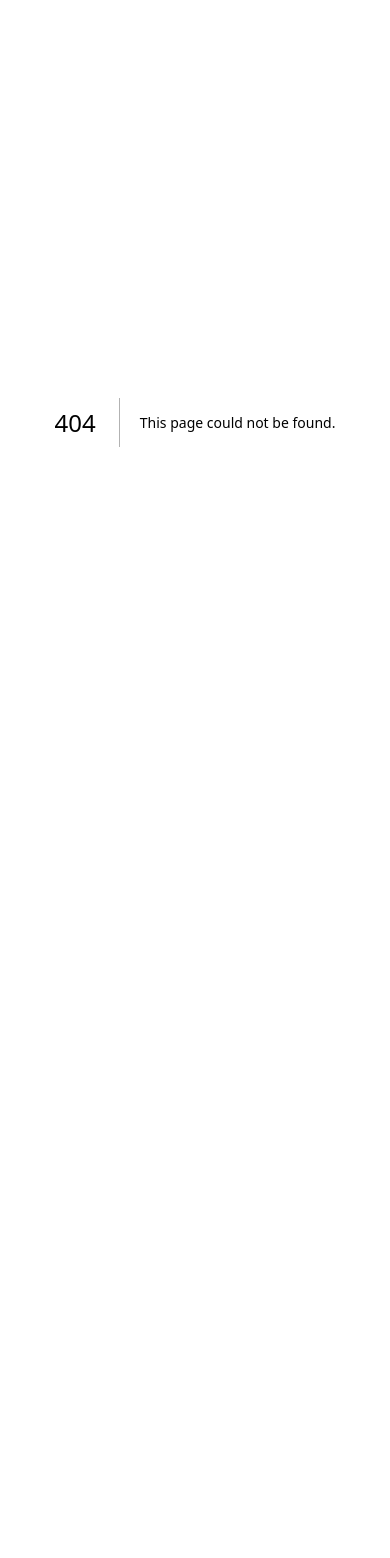
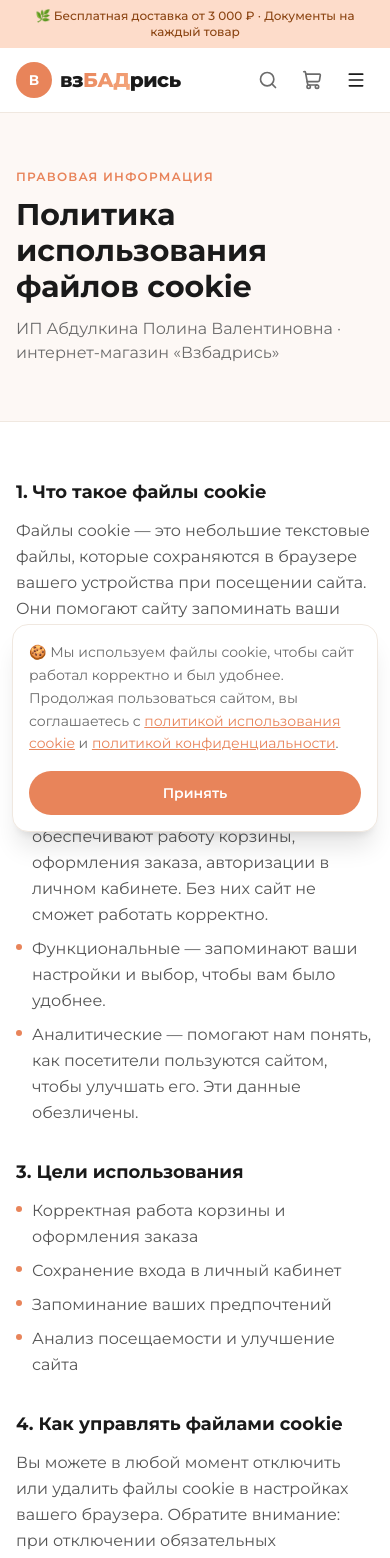
Before and after one commit to kamakaramova/vzbadrys, a Next.js app: page /cookie in a window 390 px wide. Before the commit this address had no page. Shown: the top 1558 px of the page. Before the commit the page ends 844 px from the top, so only its background shows below. Built offline with nearby package versions, Linux system fonts and the light colour scheme.

Commit message:
Ozon acquiring 100%: phone, unified email, cookie policy, payment logos

```diff
--- a/src/app/contacts/page.tsx
+++ b/src/app/contacts/page.tsx
@@ -65,17 +65,21 @@ export default function ContactsPage() {
                 <span className="text-[#aaa] group-hover:text-[#E8845A] transition-colors text-xl">→</span>
               </a>
 
-              {/* Телефон — заглушка, заменить */}
-              <div className="flex items-center gap-5 bg-white border border-[#f0e8e0] rounded-3xl p-6">
+              {/* Телефон */}
+              <a
+                href="tel:+79872970767"
+                className="flex items-center gap-5 bg-white border border-[#f0e8e0] rounded-3xl p-6 hover:shadow-lg hover:-translate-y-0.5 transition-all group"
+              >
                 <div className="w-14 h-14 rounded-2xl bg-[#FDDCCA] flex items-center justify-center text-3xl flex-shrink-0">
                   📞
                 </div>
-                <div>
+                <div className="flex-1">
                   <p className="font-bold text-base">Телефон</p>
-                  <p className="text-[#aaa] text-sm italic">Будет указан позже</p>
+                  <p className="text-[#E8845A] text-sm font-semibold">+7 987 297 07 67</p>
                   <p className="text-xs text-[#aaa] mt-0.5">Пн–Пт, 10:00–19:00 МСК</p>
                 </div>
-              </div>
+                <span className="text-[#aaa] group-hover:text-[#E8845A] transition-colors text-xl">→</span>
+              </a>
 
               {/* Instagram */}
               <div className="flex items-center gap-5 bg-white border border-[#f0e8e0] rounded-3xl p-6">
--- /dev/null
+++ b/src/app/cookie/page.tsx
@@ -0,0 +1,81 @@
+import Header from "@/components/Header";
+import Footer from "@/components/Footer";
+import type { Metadata } from "next";
+
+export const metadata: Metadata = {
+  title: "Политика использования файлов cookie — Взбадрись",
+  description: "Как интернет-магазин Взбадрись использует файлы cookie.",
+};
+
+export default function CookiePage() {
+  const sections = [
+    {
+      title: "1. Что такое файлы cookie",
+      text: "Файлы cookie — это небольшие текстовые файлы, которые сохраняются в браузере вашего устройства при посещении сайта. Они помогают сайту запоминать ваши действия и предпочтения (например, содержимое корзины, вход в личный кабинет) в течение определённого времени.",
+    },
+    {
+      title: "2. Какие cookie мы используем",
+      list: [
+        "Технические (обязательные) — обеспечивают работу корзины, оформления заказа, авторизации в личном кабинете. Без них сайт не сможет работать корректно.",
+        "Функциональные — запоминают ваши настройки и выбор, чтобы вам было удобнее.",
+        "Аналитические — помогают нам понять, как посетители пользуются сайтом, чтобы улучшать его. Эти данные обезличены.",
+      ],
+    },
+    {
+      title: "3. Цели использования",
+      list: [
+        "Корректная работа корзины и оформления заказа",
+        "Сохранение входа в личный кабинет",
+        "Запоминание ваших предпочтений",
+        "Анализ посещаемости и улучшение сайта",
+      ],
+    },
+    {
+      title: "4. Как управлять файлами cookie",
+      text: "Вы можете в любой момент отключить или удалить файлы cookie в настройках вашего браузера. Обратите внимание: при отключении обязательных (технических) cookie некоторые функции сайта — корзина, оформление заказа, личный кабинет — могут работать некорректно.",
+    },
+    {
+      title: "5. Согласие",
+      text: "Продолжая использовать сайт после показа уведомления о cookie, вы соглашаетесь с использованием файлов cookie в соответствии с настоящей Политикой. Также рекомендуем ознакомиться с нашей Политикой конфиденциальности.",
+    },
+  ];
+
+  return (
+    <>
+      <Header />
+      <main className="min-h-screen">
+        <section className="bg-[#fdf8f5] border-b border-[#f0e8e0] py-14">
+          <div className="max-w-3xl mx-auto px-4 sm:px-6 lg:px-8">
+            <p className="text-xs font-semibold text-[#E8845A] uppercase tracking-widest mb-3">Правовая информация</p>
+            <h1 className="text-3xl md:text-4xl font-bold mb-3">Политика использования файлов cookie</h1>
+            <p className="text-[#6b6b6b]">ИП Абдулкина Полина Валентиновна · интернет-магазин «Взбадрись»</p>
+          </div>
+        </section>
+
+        <div className="max-w-3xl mx-auto px-4 sm:px-6 lg:px-8 py-14 space-y-8">
+          {sections.map((s, i) => (
+            <div key={i}>
+              <h2 className="text-lg font-bold mb-3">{s.title}</h2>
+              {s.text && <p className="text-[#555] leading-relaxed">{s.text}</p>}
+              {s.list && (
+                <ul className="space-y-2 mt-2">
+                  {s.list.map((item, j) => (
+                    <li key={j} className="flex gap-2.5 text-[#555] leading-relaxed">
+                      <span className="w-1.5 h-1.5 rounded-full bg-[#E8845A] flex-shrink-0 mt-2" />
+                      {item}
+                    </li>
+                  ))}
+                </ul>
+              )}
+            </div>
+          ))}
+
+          <div className="bg-[#fdf8f5] rounded-2xl border border-[#f0e8e0] p-6 text-sm text-[#6b6b6b]">
+            <p>По вопросам обработки данных пишите на <a href="mailto:vzbadris@yandex.ru" className="text-[#E8845A] underline">vzbadris@yandex.ru</a> или в Telegram <a href="https://t.me/kama_karamova" className="text-[#E8845A] underline">@kama_karamova</a>.</p>
+          </div>
+        </div>
+      </main>
+      <Footer />
+    </>
+  );
+}
--- a/src/app/layout.tsx
+++ b/src/app/layout.tsx
@@ -1,5 +1,6 @@
 import type { Metadata } from "next";
 import "./globals.css";
+import CookieBanner from "@/components/CookieBanner";
 
 export const metadata: Metadata = {
   title: "Взбадрись — магазин БАДов и суперфудов",
@@ -19,7 +20,10 @@ export default function RootLayout({
         <link rel="preconnect" href="https://fonts.gstatic.com" crossOrigin="anonymous" />
         <link href="https://fonts.googleapis.com/css2?family=Montserrat:wght@300;400;500;600;700;800&display=swap" rel="stylesheet" />
       </head>
-      <body className="min-h-full flex flex-col" suppressHydrationWarning>{children}</body>
+      <body className="min-h-full flex flex-col" suppressHydrationWarning>
+        {children}
+        <CookieBanner />
+      </body>
     </html>
   );
 }
--- /dev/null
+++ b/src/components/CookieBanner.tsx
@@ -0,0 +1,39 @@
+"use client";
+import { useState, useEffect } from "react";
+import Link from "next/link";
+
+export default function CookieBanner() {
+  const [visible, setVisible] = useState(false);
+
+  useEffect(() => {
+    const accepted = localStorage.getItem("vzbadrys-cookie-consent");
+    if (!accepted) setVisible(true);
+  }, []);
+
+  const accept = () => {
+    localStorage.setItem("vzbadrys-cookie-consent", "1");
+    setVisible(false);
+  };
+
+  if (!visible) return null;
+
+  return (
+    <div className="fixed bottom-0 left-0 right-0 z-50 p-3 sm:p-4">
+      <div className="max-w-4xl mx-auto bg-white rounded-2xl border border-[#f0e8e0] shadow-xl p-4 sm:p-5 flex flex-col sm:flex-row items-start sm:items-center gap-4">
+        <div className="flex-1 text-sm text-[#6b6b6b] leading-relaxed">
+          🍪 Мы используем файлы cookie, чтобы сайт работал корректно и был удобнее.
+          Продолжая пользоваться сайтом, вы соглашаетесь с{" "}
+          <Link href="/cookie" className="text-[#E8845A] underline hover:text-[#d4703f]">политикой использования cookie</Link>{" "}
+          и{" "}
+          <a href="/privacy" target="_blank" className="text-[#E8845A] underline hover:text-[#d4703f]">политикой конфиденциальности</a>.
+        </div>
+        <button
+          onClick={accept}
+          className="w-full sm:w-auto flex-shrink-0 bg-[#E8845A] hover:bg-[#d4703f] text-white font-semibold text-sm px-6 py-3 rounded-full transition-all whitespace-nowrap"
+        >
+          Принять
+        </button>
+      </div>
+    </div>
+  );
+}
--- a/src/components/Footer.tsx
+++ b/src/components/Footer.tsx
@@ -57,12 +57,35 @@ export default function Footer() {
           </div>
         </div>
 
+        {/* Способы оплаты */}
         <div className="border-t border-[#f0e8e0] mt-10 pt-6 flex flex-col sm:flex-row justify-between items-center gap-4">
-          <p className="text-xs text-[#aaa]">© 2025 Взбадрись. Все права защищены.</p>
+          <p className="text-xs text-[#aaa]">Безопасная оплата картой или через СБП</p>
+          <div className="flex flex-wrap items-center gap-2">
+            {[
+              { label: "VISA", style: "text-[#1a1f71] italic font-black tracking-tight" },
+              { label: "mastercard", style: "text-[#eb001b] font-bold lowercase" },
+              { label: "МИР", style: "text-[#0f754e] font-black" },
+              { label: "СБП", style: "text-[#1a1a1a] font-bold" },
+              { label: "Ozon Pay", style: "text-[#005bff] font-bold" },
+            ].map((p) => (
+              <span
+                key={p.label}
+                className={`bg-white border border-[#f0e8e0] rounded-lg px-3 py-1.5 text-xs ${p.style}`}
+              >
+                {p.label}
+              </span>
+            ))}
+          </div>
+        </div>
+
+        {/* Правовые ссылки */}
+        <div className="border-t border-[#f0e8e0] mt-6 pt-6 flex flex-col sm:flex-row justify-between items-center gap-4">
+          <p className="text-xs text-[#aaa]">© 2025 Взбадрись · ИП Абдулкина П. В. · ИНН 166107199180</p>
           <div className="flex flex-wrap gap-4 justify-center sm:justify-end">
             <Link href="/oferta" target="_blank" className="text-xs text-[#aaa] hover:text-[#E8845A] transition-colors">Публичная оферта</Link>
             <Link href="/privacy" target="_blank" className="text-xs text-[#aaa] hover:text-[#E8845A] transition-colors">Политика конфиденциальности</Link>
             <Link href="/soglasie" target="_blank" className="text-xs text-[#aaa] hover:text-[#E8845A] transition-colors">Согласие на обработку данных</Link>
+            <Link href="/cookie" className="text-xs text-[#aaa] hover:text-[#E8845A] transition-colors">Cookie</Link>
           </div>
         </div>
       </div>
```
Also changed, not shown: public/oferta.html (+8 -7 lines), public/privacy.html (+4 -4 lines), public/soglasie.html (+6 -6 lines).
